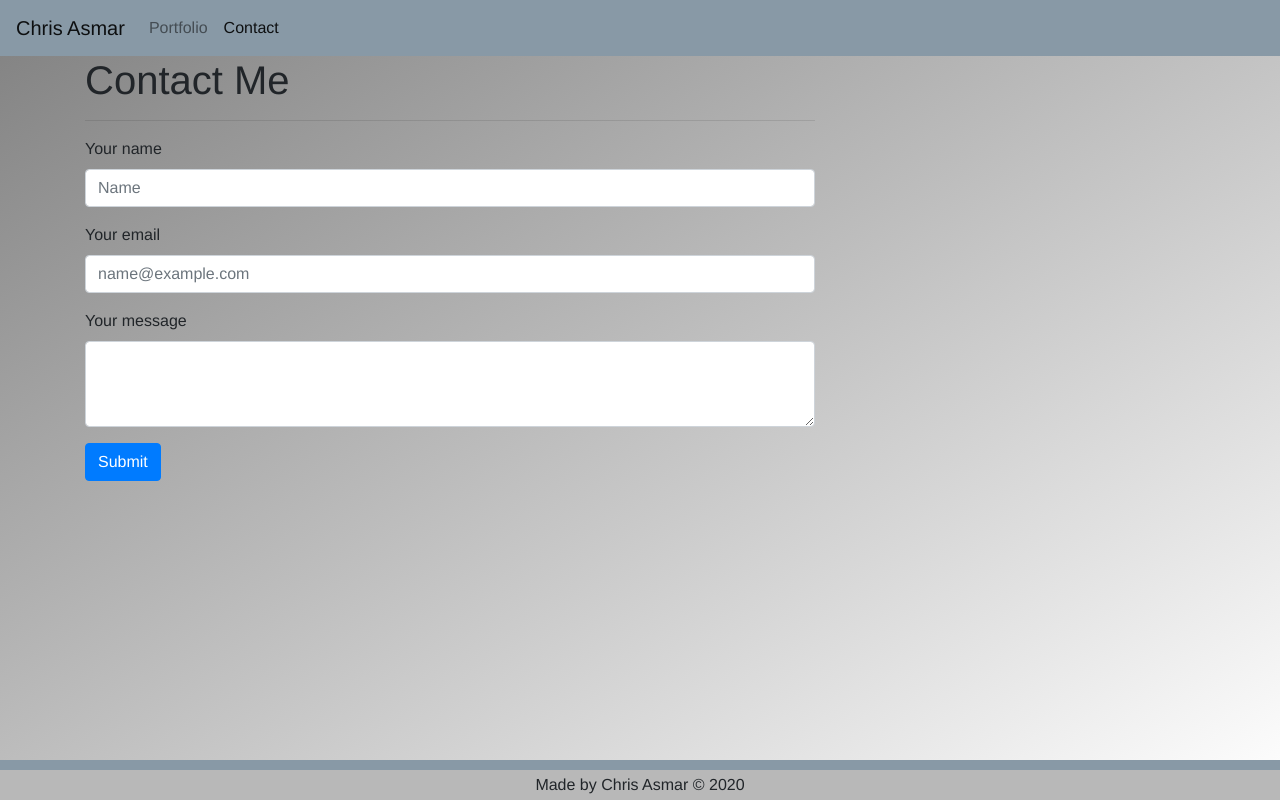
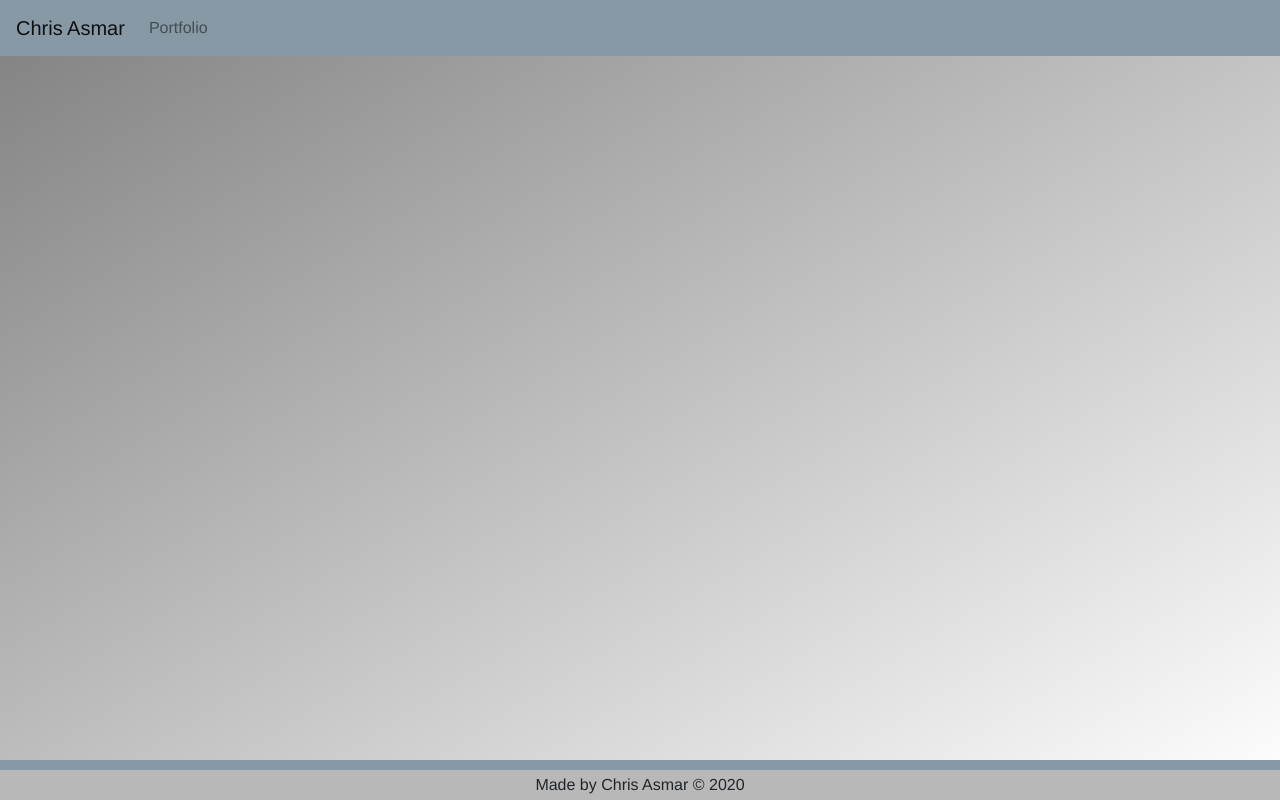
Before and after one commit to asmarcd/portfolio, a React (Create React App) app: page /contact in a window 1280 px wide. Built offline with nearby package versions, Linux system fonts and the light colour scheme.

Commit message:
finishing touches before deploy

```diff
--- a/src/App.js
+++ b/src/App.js
@@ -3,7 +3,6 @@
 import Navbar from "./components/Navbar/Navbar";
 import Footer from "./components/Footer/Footer";
 import Portfolio from "./Pages/Portfolio";
-import Contact from "./Pages/Contact";
 import Home from "./Pages/Home";
 import "./style.css"
 
@@ -20,9 +19,6 @@
                         <Route path="/portfolio">
                             <Portfolio />
                         </Route>
-                        <Route path="/contact">
-                            <Contact />
-                        </Route>
                     </Switch>
                 </Router>
             </div>
--- a/src/Pages/Contact.js
+++ /dev/null
@@ -1,38 +0,0 @@
-import React from "react";
-
-function Contact() {
-    return (
-        <main className="container">
-            <div className="row">
-                <aside className="col-md-8 box">
-                    <header>
-                        <h1>Contact Me</h1>
-                    </header>
-                    <hr />
-                    <article>
-                        <form>
-                            <div className="form-group">
-                                <label for="exampleFormControlInput1">Your name</label>
-                                <input type="email" className="form-control" id="exampleFormControlInput1" placeholder="Name" />
-                            </div>
-                            <div className="form-group">
-                                <label for="exampleFormControlInput1">Your email</label>
-                                <input type="email" className="form-control" id="exampleFormControlInput1" placeholder="name@example.com" />
-                            </div>
-                            <div className="form-group">
-                                <label for="exampleFormControlTextarea1">Your message</label>
-                                <textarea className="form-control" id="exampleFormControlTextarea1" rows="3"></textarea>
-                            </div>
-                            <button type="submit" className="btn btn-primary">Submit</button>
-                        </form>
-                    </article>
-                </aside>
-                <aside className="col-md-4">
-                </aside>
-            </div>
-            <br />
-        </main>
-    )
-}
-
-export default Contact;
--- a/src/Pages/Home.js
+++ b/src/Pages/Home.js
@@ -23,7 +23,7 @@
                     <a href="/portfolio" className="btn btn-primary">Check out my work</a>
                 </div>
                 <div className="card-footer text-muted">
-                    <a href = "https://www.linkedin.com/feed/">LinkedIn</a> <a href = "https://github.com/asmarcd">Github</a>
+                    <a href="mailto:asmarcd@gmail.com">Email</a> || <a href = "https://www.linkedin.com/feed/">LinkedIn</a> || <a href = "https://github.com/asmarcd">Github</a>
   </div>
             </div>
             <br />
--- a/src/components/Navbar/Navbar.js
+++ b/src/components/Navbar/Navbar.js
@@ -21,14 +21,6 @@
               Portfolio
             </Link>
           </li>
-          <li className="nav-item">
-            <Link
-              to="/contact"
-              className={window.location.pathname === "/contact" ? "nav-link active" : "nav-link"}
-            >
-              Contact
-            </Link>
-          </li>
         </ul>
       </div>
     </nav>
```
